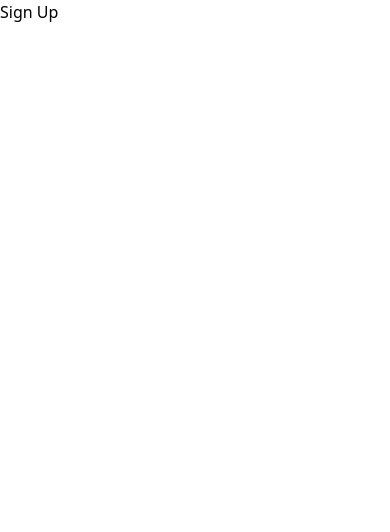
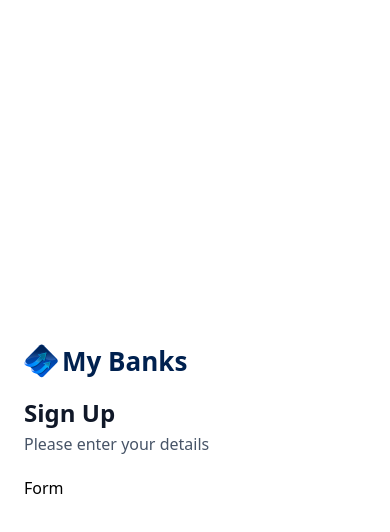
Before and after one commit to mehassanhmood/MyBank, a Next.js app: page /sign-up in a window 390 px wide. Shown: the top 532 px of the page. Built offline with nearby package versions, Linux system fonts and the light colour scheme.

Commit message:
Work on authentication started

```diff
--- a/app/(auth)/sign-in/page.tsx
+++ b/app/(auth)/sign-in/page.tsx
@@ -1,10 +1,12 @@
 import React from 'react'
+import AuthForm from '@/components/AuthForm'
 
 const SignIn = () => {
+
   return (
-    <div>
-      SignIn
-    </div>
+    <section className='flex-center size-full max-sm:px-6'>
+      <AuthForm type="sign-in"/>
+    </section>
   )
 }
 
--- a/app/(auth)/sign-up/page.tsx
+++ b/app/(auth)/sign-up/page.tsx
@@ -1,10 +1,10 @@
 import React from 'react'
-
+import AuthForm from '@/components/AuthForm'
 const SignUp = () => {
   return (
-    <div>
-      Sign Up
-    </div>
+    <section className='flex-center size-full max-sm:px-6'>
+      <AuthForm type="sign-up"/>
+    </section>
   )
 }
 
--- /dev/null
+++ b/app/(root)/my-banks/page.tsx
@@ -0,0 +1,11 @@
+import React from 'react'
+
+const MyBanks = () => {
+  return (
+    <div>
+      My Banks Route
+    </div>
+  )
+}
+
+export default MyBanks
--- /dev/null
+++ b/app/(root)/payment-transfer/page.tsx
@@ -0,0 +1,11 @@
+import React from 'react'
+
+const Transfers = () => {
+  return (
+    <div>
+      Payment Transfer Route
+    </div>
+  )
+}
+
+export default Transfers
--- /dev/null
+++ b/app/(root)/transaction-history/page.tsx
@@ -0,0 +1,11 @@
+import React from 'react'
+
+const TransactionHistory = () => {
+  return (
+    <div>
+      Transcation History Route
+    </div>
+  )
+}
+
+export default TransactionHistory
--- /dev/null
+++ b/components/AuthForm.tsx
@@ -0,0 +1,41 @@
+"use client"
+import React, { useState } from 'react'
+import Link from 'next/link'
+import Image from 'next/image'
+const AuthForm = ({type}: {type:string}) => {
+
+    const [user, setUser] = useState(null)
+
+  return (
+    <section className='min-h-screen w-full  max-w-[420px] flex flex-col justify-center gap-5 py-10 md:gap-8'>
+      <header className='flex flex-col gap-5 md:gap-8'>
+        <Link href={"/"} className='cursor-pointer flex items-center gap-1'>
+            <Image src={"/icons/logo.svg"} width={34} height={34} alt='My Bank Logo'/>
+            <h1 className='text-26 font-bold text-black-1'>
+                My Banks
+            </h1>
+        </Link>
+        <div className='flex flex-col gap-1 md:gap-3'>
+        <h1 className='text-24 lg:text-36 font-semibold text-gray-900'>
+            {user ? "Link Account" : type === "sign-in" ? "Sign In" : "Sign Up"}
+        </h1>
+        <p className='text-16 font-normal text-gray-600'>
+            {user ? "Link your account to get started" : "Please enter your details"}
+        </p>
+      </div>
+      </header>
+        {user ? (
+            <div className='flex flex-col gap-4'>
+                Plaid Link
+            </div>
+        ) : (
+            <>
+            Form
+            </>
+            )
+        }
+    </section>
+  )
+}
+
+export default AuthForm
```
